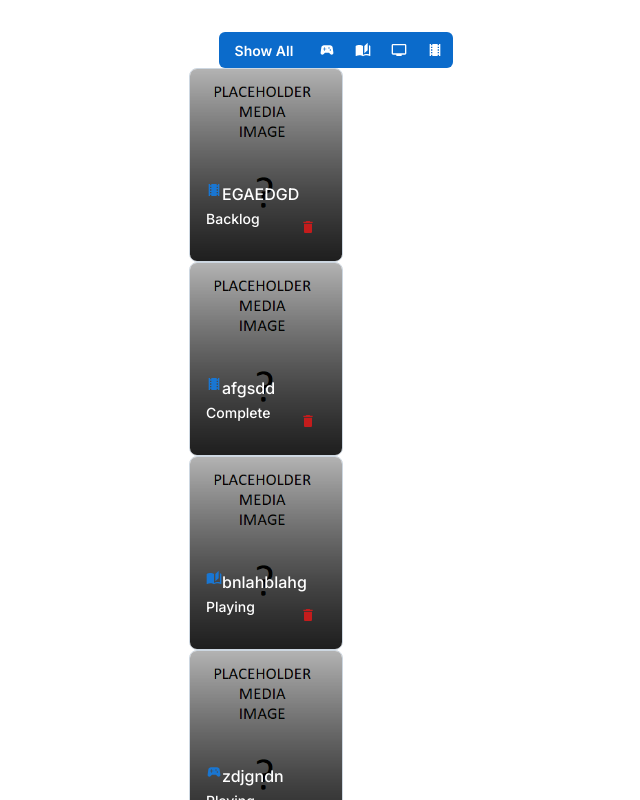
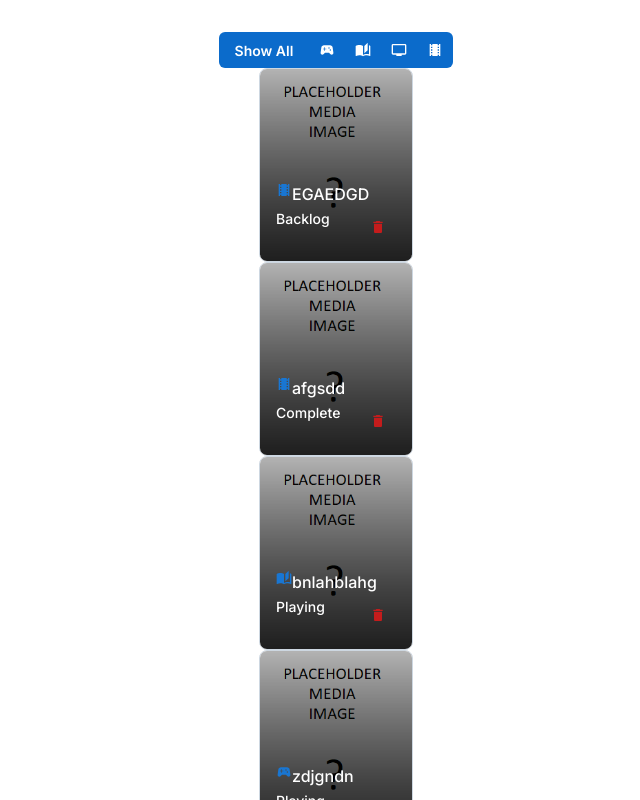
Before and after one commit to dbyrne978/back-log-buddy, a React (Vite) app in the folder back-log-buddy/: page / in a window 1280 px wide. Shown: the top 800 px of the page, without its empty margins (304-944 px from the left). Built offline with nearby package versions, Linux system fonts and the light colour scheme; data requests are answered from the project's data file.

Commit message:
Center BacklogItems on main page

```diff
--- a/back-log-buddy/src/App.jsx
+++ b/back-log-buddy/src/App.jsx
@@ -39,9 +39,8 @@ function App() {
         />
         {filteredItems.map(media => {
           return (
-            <Box key={media.id + '_box'}>
+            <Box key={media.id} display={'flex'} justifyContent={'center'}>
               <BacklogItem
-                key={media.id + '_item'}
                 title={media.title}
                 format={media.format}
                 completionStatus={media.completionStatus}
```
